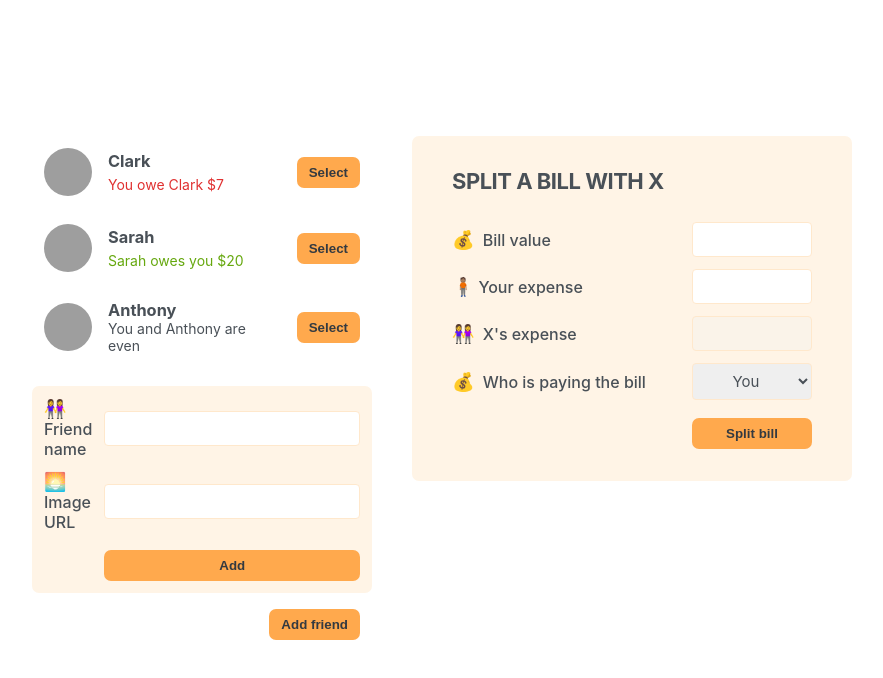
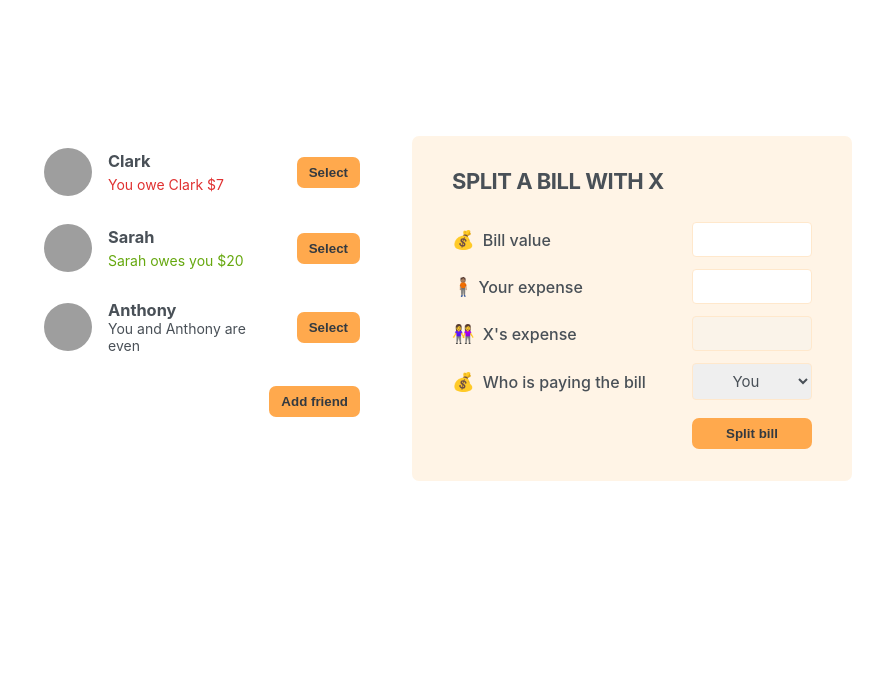
Before and after one commit to Giada15/react-split-bill, a React (Create React App) app: page / in a window 1280 px wide. Shown: the top 678 px of the page, without its empty margins (198-1081 px from the left). Built offline with nearby package versions, Linux system fonts and the light colour scheme; grey boxes are pictures that could not be loaded.

Commit message:
feat: add toggle logic for Add Friend form using useState and conditional rendering

```diff
--- a/src/App.js
+++ b/src/App.js
@@ -1,3 +1,5 @@
+import { useState } from "react";
+
 const initialFriends = [
   {
     id: 118836,
@@ -20,12 +22,18 @@ const initialFriends = [
 ];
 
 export default function App() {
+  const [displayAddFriend, setDisplayAddFriend] = useState(false);
+
   return (
     <div className="app">
       <div className="sidebar">
         <FriendsList />
-        <FormAddFriend />
-        <Button>Add friend</Button>
+        {displayAddFriend && (
+          <FormAddFriend displayAddFriend={displayAddFriend} />
+        )}
+        <Button onClick={() => setDisplayAddFriend((curr) => !curr)}>
+          {displayAddFriend ? "Close" : "Add friend"}
+        </Button>
       </div>
       <FormSplitBill />
     </div>
@@ -83,8 +91,12 @@ function FormAddFriend() {
   );
 }
 
-function Button({ children }) {
-  return <button className="button">{children}</button>;
+function Button({ children, onClick }) {
+  return (
+    <button className="button" onClick={onClick}>
+      {children}
+    </button>
+  );
 }
 
 function FormSplitBill() {
```
